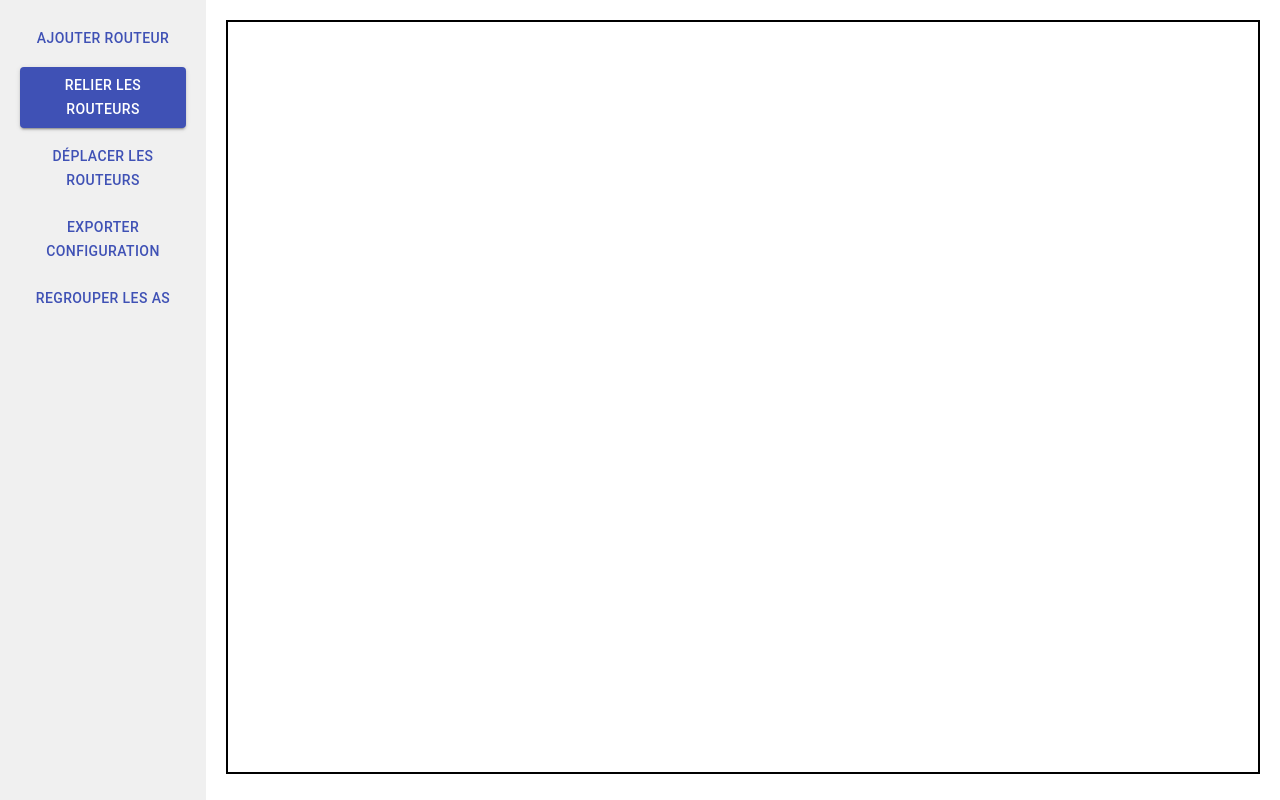
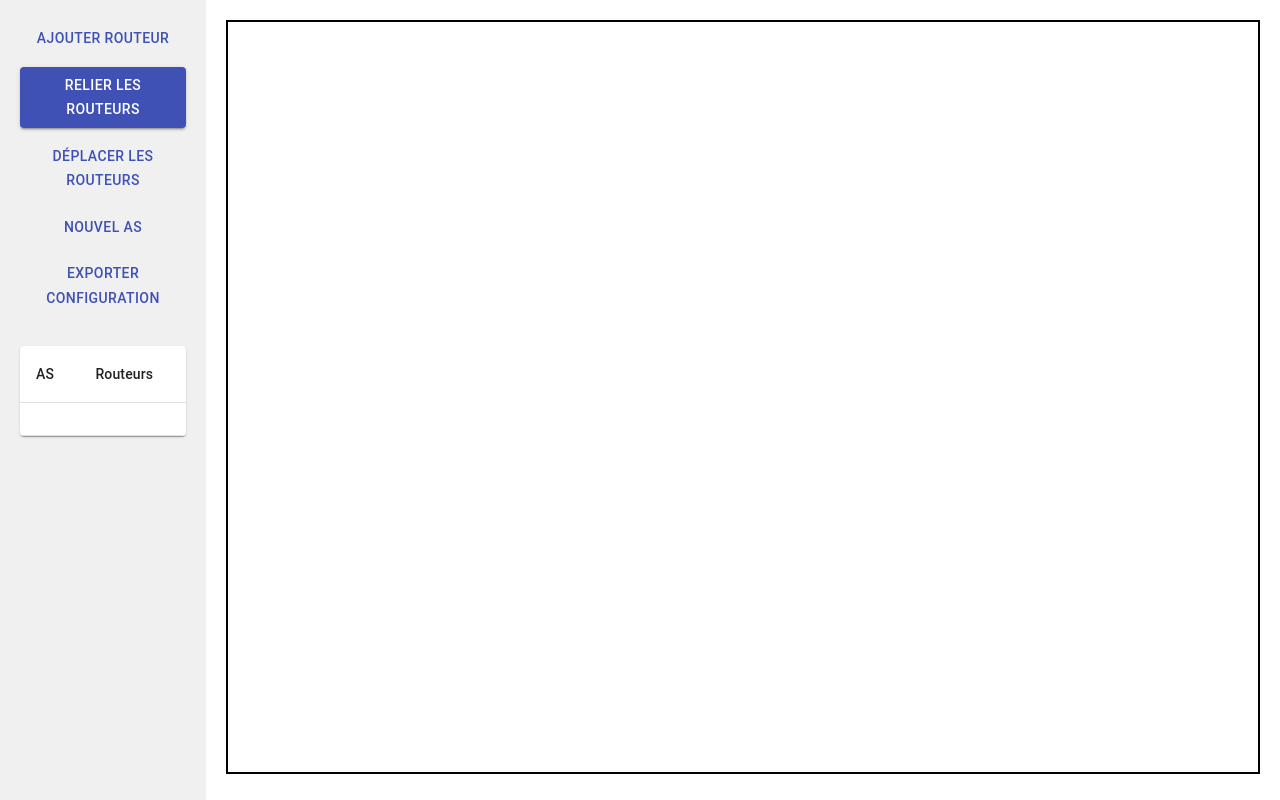
Before and after one commit to Gio762002/WEB, a React (Create React App) app in the folder frontend/: page /topo in a window 1280 px wide. Built offline with nearby package versions, Linux system fonts and the light colour scheme.

Commit message:
Update ajoutAs.js

```diff
--- a/frontend/src/pages/ajoutAs.js
+++ b/frontend/src/pages/ajoutAs.js
@@ -1,17 +1,17 @@
 import React, { useState, useEffect } from 'react';
-import { Button, Dialog, DialogTitle, DialogContent, DialogActions } from '@material-ui/core';
+import { Button, TableContainer, Table, TableHead, TableBody, TableCell, TableRow, Paper } from '@material-ui/core';
 import routeurImage from './routeurss.png'; // Importez votre image de routeur
 
 function App() {
   const [points, setPoints] = useState([]);
   const [lines, setLines] = useState([]);
   const [selectedPoints, setSelectedPoints] = useState([]);
-  const [mode, setMode] = useState('draw'); // 'draw', 'move', 'watch', 'group'
+  const [mode, setMode] = useState('draw'); // 'draw', 'move', 'watch', 'newAS'
   const [draggingPointIndex, setDraggingPointIndex] = useState(null);
   const [initialMousePosition, setInitialMousePosition] = useState({ x: 0, y: 0 });
-  const [showDialog, setShowDialog] = useState(false); // état pour afficher la boîte de dialogue
-  const [configuration, setConfiguration] = useState(null); // état pour stocker la configuration choisie
-  const [groupingShapes, setGroupingShapes] = useState([]); // état pour stocker les informations sur les formes de regroupement
+  const [asRouters, setAsRouters] = useState({});
+  const [newAsName, setNewAsName] = useState('');
+  const [newAsRouters, setNewAsRouters] = useState([]);
 
   useEffect(() => {
     if (selectedPoints.length === 2) {
@@ -53,6 +53,8 @@ function App() {
     const canvas = document.getElementById('canvas');
     const ctx = canvas.getContext('2d');
     ctx.clearRect(0, 0, window.innerWidth, window.innerHeight);
+
+    // Dessiner les lignes entre les routeurs
     lines.forEach(line => {
       ctx.beginPath();
       ctx.moveTo(line.start.x, line.start.y);
@@ -61,7 +63,41 @@ function App() {
       ctx.lineWidth = 2;
       ctx.stroke();
     });
-  }, [lines]);
+
+    // Dessiner les cercles autour des AS
+    let colorIndex = 0;
+    const colors = ['#FF5733', '#33FF57', '#5733FF', '#FF33A8', '#33A8FF', '#A8FF33', '#FF3333', '#3333FF', '#33FFA8'];
+    Object.entries(asRouters).forEach(([as, routers]) => {
+      // Trouver les coordonnées minimales et maximales des routeurs de l'AS
+      let minX = Infinity, minY = Infinity, maxX = -Infinity, maxY = -Infinity;
+      routers.forEach(routerIndex => {
+        const router = points[routerIndex];
+        minX = Math.min(minX, router.x);
+        minY = Math.min(minY, router.y);
+        maxX = Math.max(maxX, router.x);
+        maxY = Math.max(maxY, router.y);
+      });
+
+      // Dessiner le cercle englobant avec un espace supplémentaire autour de chaque routeur
+      const centerX = (minX + maxX) / 2;
+      const centerY = (minY + maxY) / 2;
+      const radiusX = (Math.max(maxX - minX, maxY - minY) / 2) + 30; // Ajout de 30 pour un ovale plus grand
+      const radiusY = (Math.max(maxX - minX, maxY - minY) / 2) + 20; // Ajout de 20 pour un ovale plus grand
+
+      ctx.beginPath();
+      ctx.ellipse(centerX, centerY, radiusX, radiusY, 0, 0, 2 * Math.PI);
+      ctx.strokeStyle = colors[colorIndex % colors.length]; // Couleur du cercle
+      ctx.lineWidth = 2;
+      ctx.stroke();
+
+      // Étiquette de l'AS
+      ctx.font = '15px Arial';
+      ctx.fillStyle = colors[colorIndex % colors.length];
+      ctx.fillText(`AS ${as}`, centerX - 20, centerY + 5);
+
+      colorIndex++;
+    });
+  }, [lines, asRouters, points]);
 
   const handlePointClick = (index) => {
     if (mode === 'move') {
@@ -80,12 +116,8 @@ function App() {
           setSelectedPoints([index]);
         }
       }
-    } else if (mode === 'group') {
-      // Récupérer les points sélectionnés pour le regroupement
-      const selectedRouters = selectedPoints.map(idx => points[idx]);
-      // Ajouter la forme de regroupement avec les points sélectionnés
-      setGroupingShapes(prevShapes => [...prevShapes, selectedRouters]);
-      setSelectedPoints([]); // Réinitialiser les points sélectionnés
+    } else if (mode === 'newAS') {
+      setNewAsRouters(prevRouters => [...prevRouters, index]);
     }
   };
 
@@ -121,7 +153,8 @@ function App() {
     }
   };
 
-  const handleMouseUp = () => {
+  const handleMouseUp
+  = () => {
     if (draggingPointIndex !== null) {
       setDraggingPointIndex(null);
     }
@@ -137,10 +170,10 @@ function App() {
   }, [draggingPointIndex]);
 
   const handleModeChange = (selectedMode) => {
-    if (selectedMode === 'watch') {
-      setShowDialog(true); // Afficher la boîte de dialogue lorsque le mode est changé en "watch"
-    } else {
-      setMode(selectedMode);
+    setMode(selectedMode);
+    if (selectedMode === 'newAS') {
+      setNewAsName(prompt('Nom de l\'AS :'));
+      setNewAsRouters([]);
     }
   };
 
@@ -151,58 +184,59 @@ function App() {
 
     // Générer un point aléatoire
     const newPoint = {
-      x: Math.random() * (canvasWidth - 60) + 30,
+      x: Math.random() * (canvasWidth - 60) + 30, // Ajustez selon la taille de votre image de routeur
       y: Math.random() * (canvasHeight - 60) + 20,
-      connections: 0 // Initialiser le nombre de connexions à 0
     };
 
     // Ajouter le nouveau point à la liste des points existants
     setPoints(prevPoints => [...prevPoints, newPoint]);
   };
 
+  useEffect(() => {
+    setAsRouters((prevAsRouters) => {
+      return {
+        ...prevAsRouters,
+        [newAsName]: newAsRouters
+      };
+    });
+  }, [newAsName, newAsRouters]);
+
   return (
     <div style={{ display: 'grid', gridTemplateColumns: 'auto 1fr', height: '100vh' }}>
       <div style={{ backgroundColor: '#f0f0f0', padding: '20px' }}>
-        <Button
-          onClick={addRandomRouter}
-          variant="text"
-          color="primary"
-          style={{ marginBottom: '10px', width: '100%' }}
-        >
+        <Button onClick={addRandomRouter} variant="text" color="primary" style={{ marginBottom: '10px', width: '100%' }}>
           Ajouter Routeur
         </Button>
-        <Button
-          onClick={() => handleModeChange('draw')}
-          variant={mode === 'draw' ? 'contained' : 'text'}
-          color="primary"
-          style={{ marginBottom: '10px', width: '100%' }}
-        >
+        <Button onClick={() => handleModeChange('draw')} variant={mode === 'draw' ? 'contained' : 'text'} color="primary" style={{ marginBottom: '10px', width: '100%' }}>
           Relier les routeurs
         </Button>
-        <Button
-          onClick={() => handleModeChange('move')}
-          variant={mode === 'move' ? 'contained' : 'text'}
-          color="primary"
-          style={{ marginBottom: '10px', width: '100%' }}
-        >
+        <Button onClick={() => handleModeChange('move')} variant={mode === 'move' ? 'contained' : 'text'} color="primary" style={{ marginBottom: '10px', width: '100%' }}>
           Déplacer les routeurs
         </Button>
-        <Button
-          onClick={() => handleModeChange('watch')}
-          variant={mode === 'watch' ? 'contained' : 'text'}
-          color="primary"
-          style={{ marginBottom: '10px', width: '100%' }}
-        >
+        <Button onClick={() => handleModeChange('newAS')} variant={mode === 'newAS' ? 'contained' : 'text'} color="primary" style={{ marginBottom: '10px', width: '100%' }}>
+          Nouvel AS
+        </Button>
+        <Button onClick={() => handleModeChange('watch')} variant={mode === 'watch' ? 'contained' : 'text'} color="primary" style={{ marginBottom: '10px', width: '100%' }}>
           Exporter configuration
         </Button>
-        <Button
-          onClick={() => handleModeChange('group')} // Activer le mode de regroupement
-          variant={mode === 'group' ? 'contained' : 'text'} // Mettre en surbrillance le bouton lorsque le mode de regroupement est activé
-          color="primary"
-          style={{ marginBottom: '10px', width: '100%' }}
-        >
-          Regrouper les AS
-        </Button>
+        <TableContainer component={Paper} style={{ marginTop: '20px' }}>
+          <Table>
+            <TableHead>
+              <TableRow>
+                <TableCell>AS</TableCell>
+                <TableCell>Routeurs</TableCell>
+              </TableRow>
+            </TableHead>
+            <TableBody>
+              {Object.entries(asRouters).map(([as, routers], index) => (
+                <TableRow key={index}>
+                  <TableCell>{as}</TableCell>
+                  <TableCell>{routers.map(routerIndex => `R${routerIndex + 1}`).join(', ')}</TableCell>
+                </TableRow>
+              ))}
+            </TableBody>
+          </Table>
+        </TableContainer>
       </div>
       <div style={{ position: 'relative' }}>
         {points.map((point, index) => (
@@ -249,51 +283,13 @@ function App() {
             </div>
           </React.Fragment>
         ))}
-        {groupingShapes.map((shape, index) => (
-          <div
-            key={index}
-            style={{
-              position: 'absolute',
-              left: shape[0].x,
-              top: shape[0].y,
-              width: Math.abs(shape[1].x - shape[0].x),
-              height: Math.abs(shape[1].y - shape[0].y),
-              border: '2px dashed blue', // Styling de la forme de regroupement
-              pointerEvents: 'none', // Empêcher l'interaction avec la forme de regroupement
-              zIndex: 999 // Assurez-vous que la forme de regroupement est au-dessus des routeurs
-            }}
-          ></div>
-        ))}
         <canvas
           id="canvas"
           width={window.innerWidth - 250}
           height={window.innerHeight - 50}
-          style={{ border: '2px solid black', margin: '20px' }}
-        ></canvas>
+          style={{ border: '2px solid black', margin: '20px' }}>
+        </canvas>
       </div>
-      <Dialog open={showDialog} onClose={() => setShowDialog(false)}>
-        <DialogTitle>Tu veux configurer avec quoi ?</DialogTitle>
-        <DialogContent>
-          <Button onClick={() => {
-            setConfiguration('RIP');
-            setShowDialog(false);
-          }}>RIP</Button>
-          <Button onClick={() => {
-            setConfiguration('OSPF');
-            setShowDialog(false);
-          }}>OSPF</Button>
-        </DialogContent>
-        <DialogActions>
-          <Button onClick={() => setShowDialog(false)} color="primary">
-            OK
-          </Button>
-        </DialogActions>
-      </Dialog>
-      {configuration && (
-        <div style={{ position: 'fixed', bottom: '10px', right: '10px', backgroundColor: 'white', padding: '10px', border: '1px solid black', borderRadius: '5px' }}>
-          Les routeurs sont connectés via {configuration}
-        </div>
-      )}
     </div>
   );
 }
```
